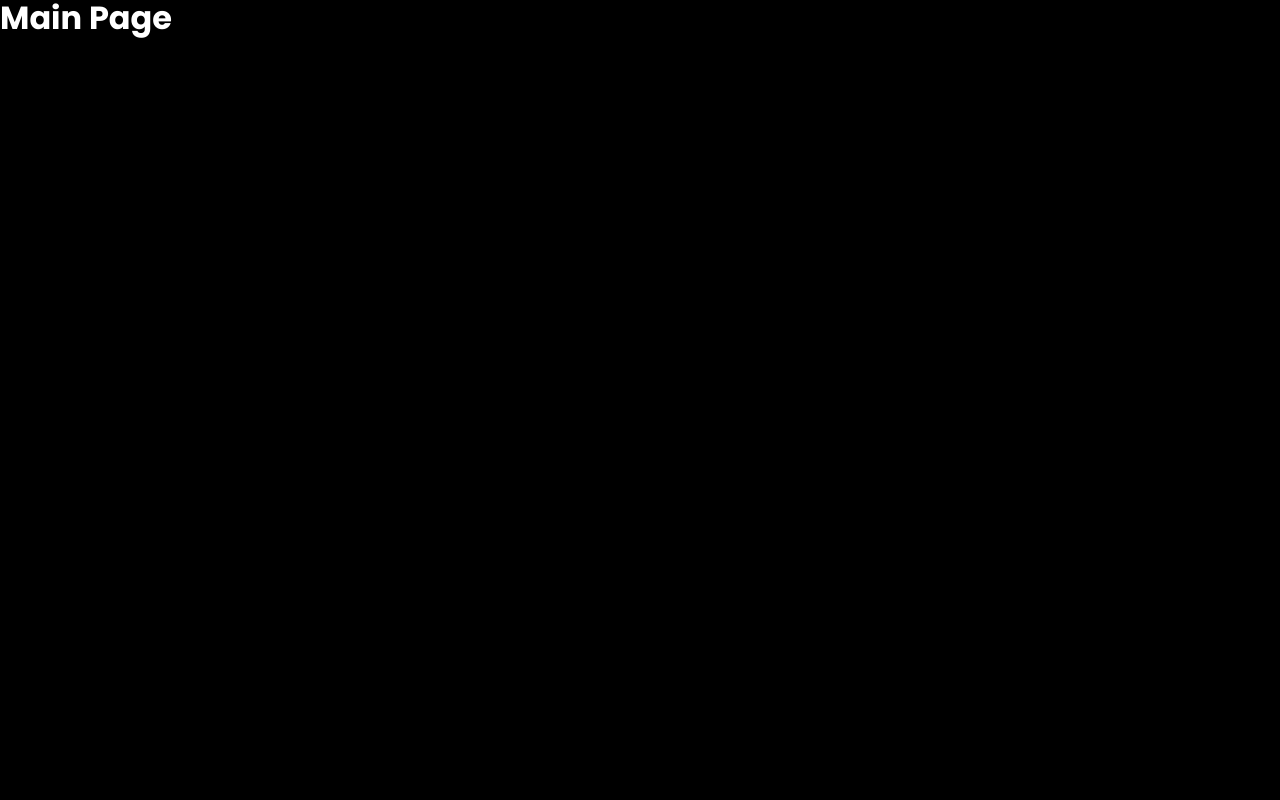
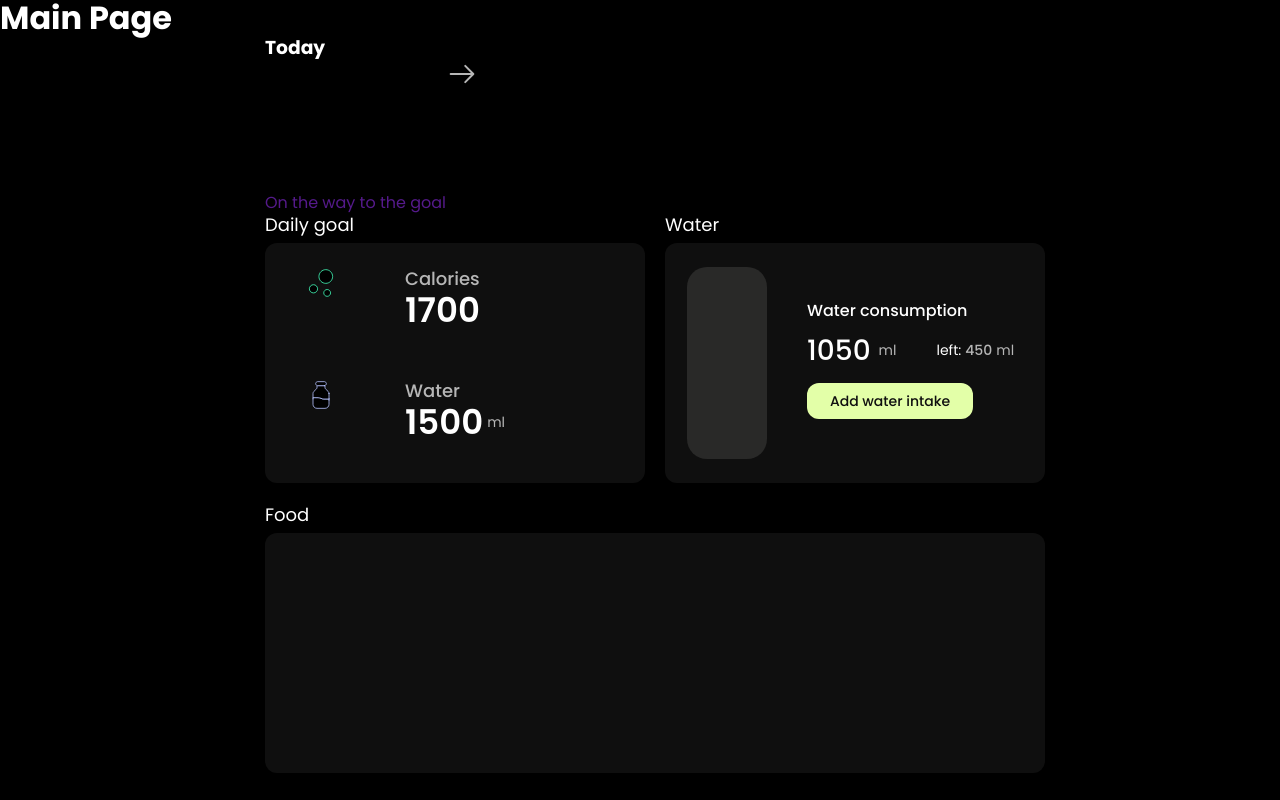
Before and after one commit to OKoHop/healthy_hub, a React (Vite) app: page /healthy_hub/main in a window 1280 px wide. Built offline with nearby package versions, Linux system fonts and the light colour scheme.

Commit message:
add main page

```diff
--- a/package.json
+++ b/package.json
@@ -23,6 +23,8 @@
     "react": "^18.2.0",
     "react-chartjs-2": "^5.2.0",
     "react-dom": "^18.2.0",
+    "react-hot-toast": "^2.4.1",
+    "react-loader-spinner": "^6.1.0",
     "react-redux": "^9.0.4",
     "react-router-dom": "^6.15.0",
     "styled-components": "^6.1.1",
--- a/src/App.jsx
+++ b/src/App.jsx
@@ -1,10 +1,15 @@
+import { Route, Routes } from 'react-router-dom';
 import { GlobalStyle } from './GlobalStyles';
 import SignUpPage from './pages/SignUpPage/SignUpPage';
+import Today from './pages/Today/Today';
 
 function App() {
   return (
     <>
       <h1>Main Page</h1>
+      <Routes>
+        <Route path="/main" element={<Today />} />
+      </Routes>
       <GlobalStyle />
     </>
   );
--- a/src/components/Today/Today.jsx
+++ b/src/pages/Today/Today.jsx
@@ -1,7 +1,7 @@
-import DailyGoal from './DailyGoal/DailyGoal';
-import Food from './Food/Food';
+import DailyGoal from '../../components/Today/DailyGoal/DailyGoal';
+import Food from '../../components/Today/Food/Food';
 import { StyledDiv, StyledDiv2 } from './Today.style';
-import Water from './Water/Water';
+import Water from '../../components/Today/Water/Water';
 
 const Today = () => {
   return (
```
Also changed, not shown: src/pages/Today/Today.style.js (renamed from src/components/Today/Today.style.js), 1 other file (tests, documents, lock files or other folders).
